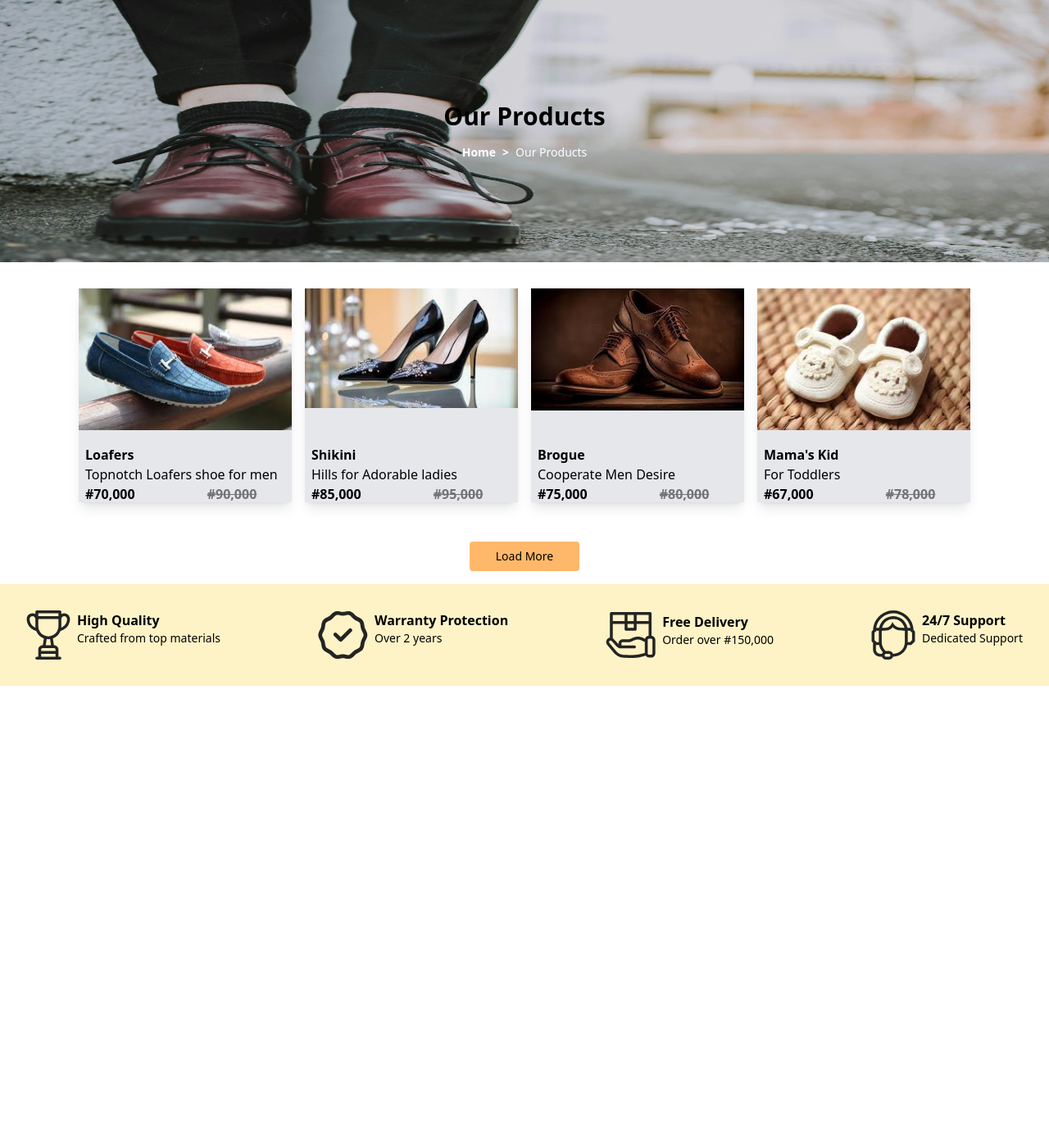
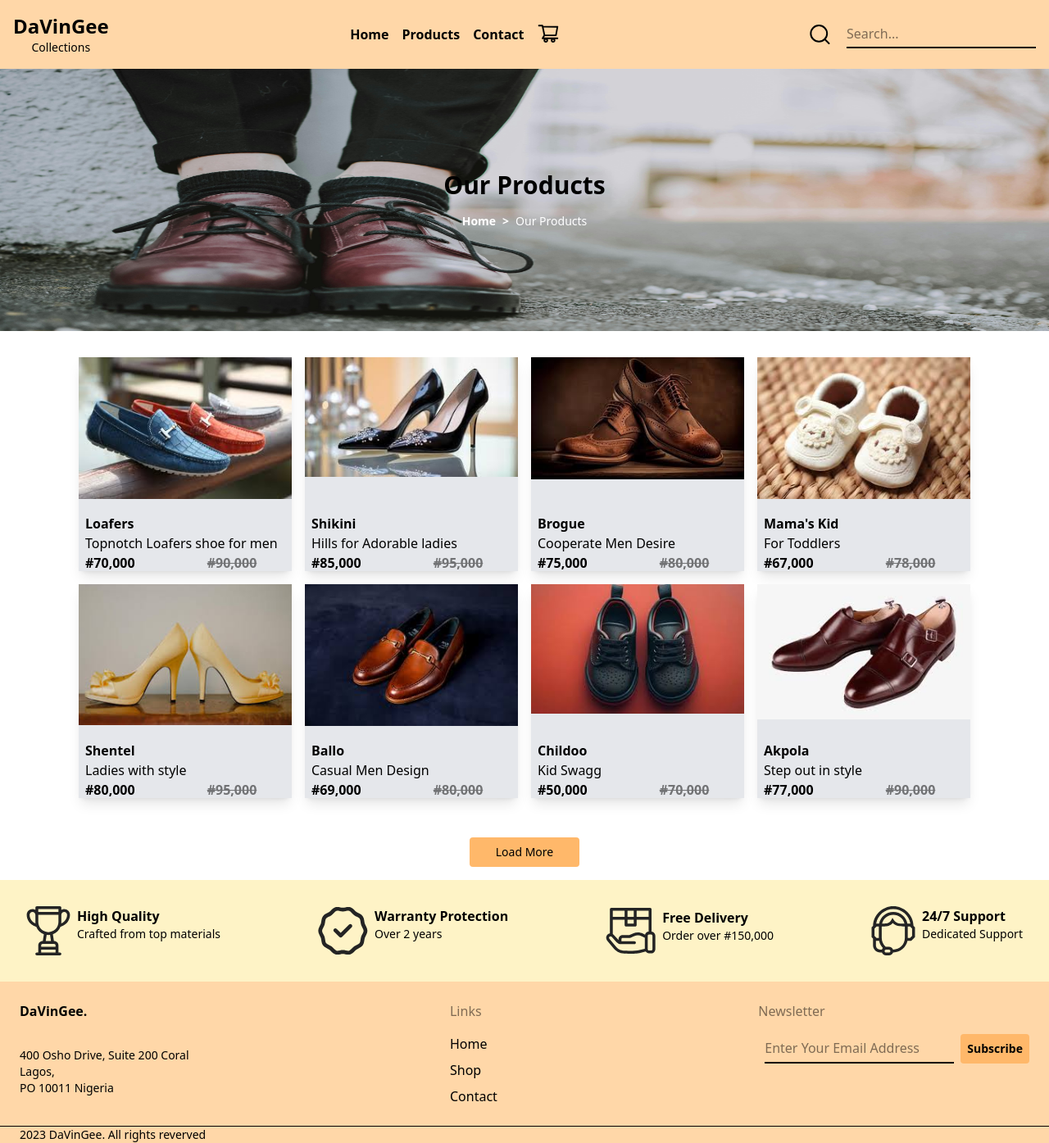
Before and after one commit to Emuezeejike/e-commerceDaVinGee, a React (Vite) app: page /products in a window 1280 px wide. Shown: the whole page at 82% size. Before the commit the page ends 837 px from the top, so only its background shows below. Built offline with nearby package versions, Linux system fonts and the light colour scheme; a web font is replaced by a local one.

Commit message:
changes made

```diff
--- a/src/App.jsx
+++ b/src/App.jsx
@@ -5,9 +5,10 @@ import Home from './Pages/Homepage/Home'
 import Cart from './Pages/CartPage/Cart'
 import ProductDetail from './Pages/ProductDetailsPage/ProductDetail'
 import NotFoundPage from './Components/NotFoundPage'
-import NavBar from './Components/NavBar'
 import Products from './Pages/ShopPage/Products'
-import Footer from './Components/Footer'
+import Layout from './routes/Layout'
+import Contact from './Pages/ContactPage/Contact'
+
 
 
 function App() {
@@ -41,18 +42,16 @@ function App() {
 
   return (
     <>
-      <div>
-        <NavBar />
-        <Routes>
-          <Route path="/" element={<Home />} />
-          <Route path="/cart" element={<Cart cartItems={cart}/>} />
-          <Route path="/products" element={<Products onAddToCart={handleAddToCart} />} />
-          <Route path="/productdetail/:id" element={<ProductDetail />} />
+      <Routes>
+        <Route path="/" element={<Layout />}>
+          <Route index element={<Home />} />
+          <Route path="cart" element={<Cart cartItems={cart}/>} />
+          <Route path="products" element={<Products onAddToCart={handleAddToCart} />} />
+          <Route path="productdetail/:id" element={<ProductDetail />} />
           <Route path="*" element={<NotFoundPage />} />
-        </Routes>
-        <Footer />
-      </div>
-
+          <Route path="contact" element={<Contact />} />
+        </Route>
+      </Routes>
     </>
   );
 }
--- a/src/Components/Footer.jsx
+++ b/src/Components/Footer.jsx
@@ -16,17 +16,17 @@ const Footer = () => {
       <div className='flex flex-col gap-4'>
         <h1 className='opacity-50 family-poppins'>Links</h1>
         <ul className='flex flex-col gap-2 family-poppins '>
-          <li><Link to={'/'} >Home</Link></li>
-          <li><Link to={'/shop'} >Shop</Link></li>
-          <li><Link to={'/contact'} >Contact</Link></li>
+          <li><Link className='hover:text-amber-500' to={'/'} >Home</Link></li>
+          <li><Link className='hover:text-amber-500' to={'/shop'} >Shop</Link></li>
+          <li><Link className='hover:text-amber-500' to={'/contact'} >Contact</Link></li>
         </ul>
       </div>
       <div className='flex flex-col gap-4'>
         <h1 className='opacity-50 family-poppins'>Newsletter</h1>
         <div className='flex gap-2'>
           <label htmlFor="email"></label>
-          <input className='border-b-4 border-black' type="text" placeholder='Enter Your Email Address' />
-          <button>Subscribe</button>
+          <input className='border-b-2 border-black' type="text" placeholder='Enter Your Email Address' />
+          <button className='bg-orange-300 p-2 text-sm rounded-sm font-bold hover:bg-amber-500'>Subscribe</button>
         </div>
       </div>
 
--- a/src/Components/NavBar.jsx
+++ b/src/Components/NavBar.jsx
@@ -1,9 +1,19 @@
-import React from 'react'
-import { Link } from 'react-router-dom'
+import React, { useState } from 'react'
+import { Link, useNavigate } from 'react-router-dom'
 import cart from '../assets/images/cart.svg'
-import search from '../assets/images/search.svg'
+import searchImage from '../assets/images/search.svg'
 
 const NavBar = () => {
+  const [search, setSearch] = useState('');
+  const [menuOpen, setMenuOpen] = useState(false);
+  const navigate = useNavigate();
+
+  const handleSubmit = (e) => {
+    e.preventDefault();
+    navigate(`/products?search=${encodeURIComponent(search)}`);
+    setSearch('');
+  };
+
   return (
     <div className='w-full bg-orange-200 shadow-md'>
       <nav className="bg-orange-200 p-4 flex items-center justify-between">
@@ -11,32 +21,91 @@ const NavBar = () => {
           <h1 className='font-bold text-2xl'>DaVinGee</h1>
           <p className='text-sm text-center'>Collections</p>
         </div>
-            <div className="flex items-center justify-between">
+        {/* Hamburger Icon */}
+        <div className="sm:hidden flex items-center">
+          <button
+            onClick={() => setMenuOpen(!menuOpen)}
+            className="focus:outline-none"
+            aria-label="Toggle menu"
+          >
+            <svg className="w-8 h-8 text-black" fill="none" stroke="currentColor" viewBox="0 0 24 24">
+              <path strokeLinecap="round" strokeLinejoin="round" strokeWidth={2} d={menuOpen ? "M6 18L18 6M6 6l12 12" : "M4 6h16M4 12h16M4 18h16"} />
+            </svg>
+          </button>
+        </div>
+        {/* Desktop Menu */}
+        <div className="hidden sm:flex items-center justify-between">
           <ul className="flex space-x-4 text-black">
-                    <li className="">
+            <li>
               <Link className="font-semibold hover:cursor-pointer hover:text-orange-500" to="/">Home</Link>
             </li>
-                    <li className="">
+            <li>
               <Link className="font-semibold hover:cursor-pointer hover:text-orange-500" to="/products">Products</Link>
             </li>
-                    <li className="">
+            <li>
               <Link className="font-semibold hover:cursor-pointer hover:text-orange-500" to="/contact">Contact</Link>
+            </li>
+            <li>
+              <Link className="hover:bg-orange-500" to="/cart"><img src={cart} alt="cart logo" /></Link>
             </li>
           </ul>
         </div>
-            <div className="flex items-center justify-between">
-                <ul className="flex space-x-4 text-white">
-                    <li className="">
-                        <Link className="hover:bg-orange-500" to="/cart"><img src={cart} alt="cart logo" /></Link>
+        <div className='hidden sm:block'>
+            <form onSubmit={handleSubmit} className="flex items-center gap-2">
+            <button
+              type="submit"
+              className="text-black px-3 py-1 rounded hover:bg-orange-400"
+            >
+              <img src={searchImage} alt="search logo" />
+            </button>
+            <input
+              type="text"
+              placeholder="Search..."
+              value={search}
+              onChange={(e) => setSearch(e.target.value)}
+              className="border-b-2 py-1 text-black focus:outline-none focus:border-black transition duration-200"
+            />
+          </form>
+        </div>
+        {/* Mobile Dropdown Menu */}
+        {menuOpen && (
+          <div className="absolute top-16 left-0 w-full bg-orange-100 shadow-md flex flex-col items-center md:hidden z-50">
+            <ul className="flex flex-col space-y-2 py-4 w-full items-center">
+              <li>
+                <Link className="font-semibold hover:text-orange-500" to="/" onClick={() => setMenuOpen(false)}>Home</Link>
               </li>
-                    <li className="">
-                        <Link className="hover:bg-orange-500" to="/products"><img src={search} alt="search logo" /></Link>
+              <li>
+                <Link className="font-semibold hover:text-orange-500" to="/products" onClick={() => setMenuOpen(false)}>Products</Link>
+              </li>
+              <li>
+                <Link className="font-semibold hover:text-orange-500" to="/contact" onClick={() => setMenuOpen(false)}>Contact</Link>
+              </li>
+              <li>
+                <Link className="hover:bg-orange-500" to="/cart" onClick={() => setMenuOpen(false)}><img src={cart} alt="cart logo" /></Link>
+              </li>
+              <li>
+                <form onSubmit={handleSubmit} className="flex items-center gap-2 mt-2">
+                  <button
+                    type="submit"
+                    className="text-black px-3 py-1 rounded hover:bg-orange-400"
+                  >
+                    <img src={searchImage} alt="search logo" />
+                  </button>
+                  <input
+                    type="text"
+                    placeholder="Search..."
+                    value={search}
+                    onChange={(e) => setSearch(e.target.value)}
+                    className="border-b-2 py-1 text-black focus:outline-none focus:border-black transition duration-200"
+                  />
+                </form>
               </li>
             </ul>
           </div>
+        )}
       </nav>
     </div>
   )
 }
 
-export default NavBar
+export default NavBar;
--- a/src/Components/NotFoundPage.jsx
+++ b/src/Components/NotFoundPage.jsx
@@ -1,6 +1,7 @@
 import React from 'react'
 import { Link } from 'react-router-dom'
-import notFoundImage from '../assets/images/pg.png'; // Adjust the path as necessary
+import notFoundImage from '../assets/images/pg.png';
+
 
 const NotFoundPage = () => {
   return (
--- a/src/Pages/Homepage/Section2.jsx
+++ b/src/Pages/Homepage/Section2.jsx
@@ -7,8 +7,8 @@ const Section2 = () => {
   return (
     <div>
         <h2 className='text-black text-center font-bold text-2xl pt-3'>Browse The Range</h2>
-        <p className='text-black text-center'>Lorem ipsum dolor sit amet consectetur adipisicing elit.</p>
-        <div className='flex md:flex-row justify-between text-center w-[60%] m-auto items-center text-black gap-4 p-8 family-poppins'>
+        <p className='text-black text-center'>Check out our exclusive shoe catalogue made from the finest of materials <br /> that gives your feet the comfort it needs to step into the world</p>
+        <div className='flex md:flex-row justify-between text-center w-[90%] m-auto items-center text-black gap-4 p-8 family-poppins'>
             <div>
                 <img className='rounded-lg' src={image1} alt='men' />
                 <h3 className='family-poppins font-bold '>Men Wears</h3>
--- a/src/Pages/ProductDetailsPage/ProductDetail.jsx
+++ b/src/Pages/ProductDetailsPage/ProductDetail.jsx
@@ -1,6 +1,5 @@
 import React from 'react'
 import { useParams } from 'react-router-dom'
-import NavBar from '../../Components/NavBar'
 import allProducts from '../../data/allProducts';
 
 
@@ -11,7 +10,6 @@ const ProductDetail = () => {
   if (!product) {
     return (
       <div>
-        <NavBar />
         <h1>Product not found</h1>
       </div>
     );
@@ -19,7 +17,6 @@ const ProductDetail = () => {
 
   return (
     <div>
-      <NavBar />
       <div className="max-w-xl mx-auto mt-8 p-4 bg-white shadow rounded">
         <img src={product.img} alt={product.name} className="w-full h-64 object-cover rounded mb-4" />
         <h1 className="text-2xl font-bold mb-2">{product.name}</h1>
--- a/src/Pages/ShopPage/Products.jsx
+++ b/src/Pages/ShopPage/Products.jsx
@@ -6,7 +6,7 @@ import '../../Components/ImageBg.css'
 
 
 
-const ProductPerPage = 4;
+const ProductPerPage = 8;
 
 const Products = ({ onAddToCart }) => {
   const [visibleCount, setVisibleCount] = useState(ProductPerPage);
@@ -31,12 +31,11 @@ const Products = ({ onAddToCart }) => {
             className='bg-gray-200 shadow-lg transition-transform duration-200 hover:scale-105 hover:shadow-2xl relative group overflow-hidden'
             key={product.id}
           >
-            {/* Add to Cart button overlay */}
             <button
               className="absolute top-8 left-1/2 -translate-x-1/2 z-10 opacity-0 group-hover:opacity-100 transition-opacity duration-200 bg-orange-300 text-black text-sm font-bold px-4 py-2 rounded shadow-lg hover:cursor-pointer  hover:bg-orange-500"
               onClick={() => {console.log('Button clicked', product);
               onAddToCart && onAddToCart({...product, quantity: 1})}}
-              style={{ pointerEvents: 'auto' }} // Ensure button is clickable
+              style={{ pointerEvents: 'auto' }}
             >
               Add to Cart
             </button>
@@ -51,7 +50,7 @@ const Products = ({ onAddToCart }) => {
                 className='w-full h-fit object-cover transition duration-200 group-hover:blur-[2px]'
               />
             </div>
-            <div className="m-0 p-2 transition duration-200 group-hover:blur-[2px]">
+            <div className="p-2 transition duration-200 group-hover:blur-[2px]">
               <h3 className='family-poppins font-bold'>{product.name}</h3>
               <p>{product.desc}</p>
               <p className='family-poppins font-bold'>
--- /dev/null
+++ b/src/routes/Layout.jsx
@@ -0,0 +1,17 @@
+import React from 'react';
+import { Outlet } from 'react-router-dom';
+import NavBar from '../Components/NavBar';
+import Footer from '../Components/Footer';
+
+
+
+const Layout = () => (
+  <>
+    <NavBar />
+    <Outlet />
+    <Footer />
+
+  </>
+);
+
+export default Layout;
```
Also changed, not shown: src/Pages/CartPage/Cart.jsx (+6 -7 lines), src/main.jsx (+5 -20 lines). Lines whose indentation alone changed are shown as unchanged.
